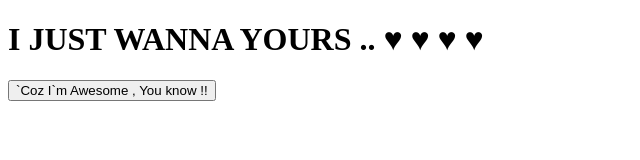
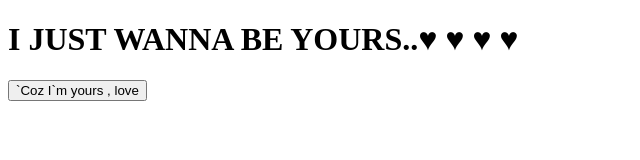
Before and after one commit to nayakAbhijit007/Javascript-projects, a plain HTML site: page Random Background colour generator/index.html in a window 1280 px wide. Shown: the whole page, without its empty margins (0-640 px from the left). Drawn offline with Linux system fonts and the light colour scheme.

Commit message:
Trial changes applied

```diff
--- a/Random Background colour generator/index.html
+++ b/Random Background colour generator/index.html
@@ -10,11 +10,11 @@
 <body>
 
     <h1>
-        I JUST WANNA YOURS .. ♥ ♥ ♥ ♥
+        I JUST WANNA BE YOURS..♥ ♥ ♥ ♥
     </h1>
 
     <button>
-        `Coz I`m Awesome , You know !!
+        `Coz I`m yours , love
     </button>
 
     <script src="index.js"></script>
```
